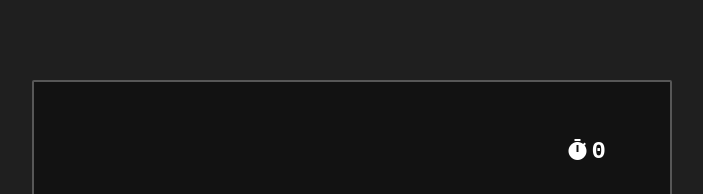
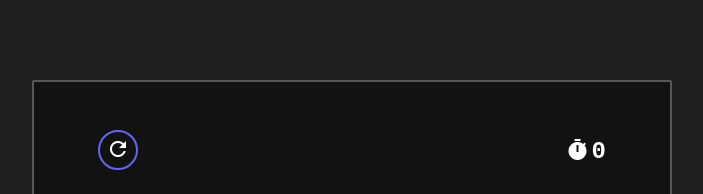
Before and after one commit to RGrosso/VuePegGame, a Vue app: page / in a window 1280 px wide. Both pictures are taken after a click on the button "Start". Shown: the top 194 px of the page, without its empty margins (288-991 px from the left). Built offline with nearby package versions, Linux system fonts and the light colour scheme; the HTML template or start-up script is replaced by a standard one.

Commit message:
Added a restart game button and cheat code

```diff
--- a/src/components/GameStage.vue
+++ b/src/components/GameStage.vue
@@ -3,6 +3,9 @@
     <GameIntro v-if="showIntro" @startGame="startGame" />
     <template v-else>
       <GameTimer ref="timerEl" />
+      <button class="restart-game" @click="restartGame">
+        <span class="mdi mdi-refresh" /><div class="sr-only">Restart game</div>
+      </button>
       <div class="peg-container">
         <div v-for="(row, r) in gameBoardTiled" :key="`row-${r}`" class="row">
           <PegTile
@@ -23,6 +26,7 @@
         :text="[
           'Congratulations!',
           'You\'ve won the game!',
+          `Your time was ${typeof gameSecondsDuration ==='number'  ? gameSecondsDuration + ' seconds' : 'N/A'}.`,
         ]"
         restartGameText="Play Again"
         @restartGame="restartGame"
@@ -34,6 +38,7 @@
         :text="[
           'There are no possible moves left to play.',
           `You had ${remainingPegs} remaining pegs left.`,
+          `Your time was ${typeof gameSecondsDuration ==='number'  ? gameSecondsDuration + ' seconds' : 'N/A'}.`,
         ]"
         restartGameText="Retry"
         @restartGame="restartGame"
@@ -58,7 +63,7 @@ const gameStatus = ref<GameStatus>(GameStatus.Ongoing);
 const remainingPegs = computed<number>(() => gameBoard.value.filter(peg => [TileState.Peg, TileState.SelectedPeg].includes(peg)).length);
 const showIntro = ref(true);
 const timerRef = useTemplateRef("timerEl");
-const gameOverDuration = shallowRef<number | null>(null);
+const gameSecondsDuration = shallowRef<number | null>(null);
 const hasStartedTimer = shallowRef(false);
 
 const gameBoardTiled = computed(() => {
@@ -79,7 +84,7 @@ const gameBoardTiled = computed(() => {
 function updateGameState() {
   gameStatus.value = PegGame.getGameState(gameBoard.value);
   if (gameStatus.value !== GameStatus.Ongoing) {
-    gameOverDuration.value = timerRef.value?.stop() ?? null;
+    gameSecondsDuration.value = timerRef.value?.stop() ?? null;
   }
 }
 
@@ -113,6 +118,26 @@ function restartGame() {
 function startGame() {
   showIntro.value = false;
 }
+
+const cheatCode = ["ArrowUp",  "ArrowDown",  "ArrowLeft", "ArrowRight"];
+let cheatCodeIndex = 0;
+window.addEventListener("keydown", (e) => {
+  if (gameStatus.value !== GameStatus.Ongoing && showIntro.value === false) {
+    return;
+  }
+  if (e.key === cheatCode[cheatCodeIndex]) {
+    cheatCodeIndex++;
+    if (cheatCodeIndex === cheatCode.length) {
+      timerRef.value?.start();
+      // fill the game board with empty tiles except for the first tile which should be a peg
+      gameBoard.value = [TileState.Peg, TileState.Peg, ...Array(gameBoard.value.length - 2).fill(TileState.Empty)] as BoardState;
+      cheatCodeIndex = 0;
+
+    }
+  } else {
+    cheatCodeIndex = 0;
+  }
+});
 </script>
 
 <style scoped>
@@ -144,4 +169,25 @@ function startGame() {
   justify-content: center;
   gap: var(--tile-gap);
 }
+
+.restart-game {
+  position: absolute;
+  top: 3rem;
+  left: 4rem;
+  font-size: 1.5rem;
+  background: none;
+  border: none;
+  color: white;
+  border-radius: 64px;
+  aspect-ratio: 1;
+  height: 2.5rem;
+  width: 2.5rem;
+  cursor: pointer;
+  transition: background-color 150ms ease-in-out;
+  border: solid 2px var(--clr-primary);
+}
+
+.restart-game:hover {
+  background-color: var(--clr-primary);
+}
 </style>
--- a/src/styles/main.css
+++ b/src/styles/main.css
@@ -89,3 +89,12 @@ p {
 .mb-8 {
   margin-bottom: 32px;
 }
+
+.sr-only {
+  position: absolute;
+  left: -10000px;
+  width: 1px;
+  height: 1px;
+  top: auto;
+  overflow: hidden;
+}
```
